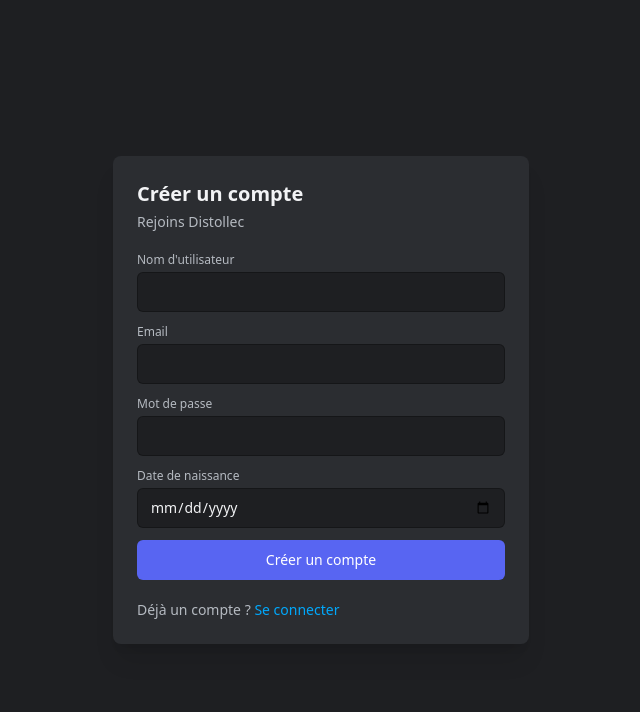
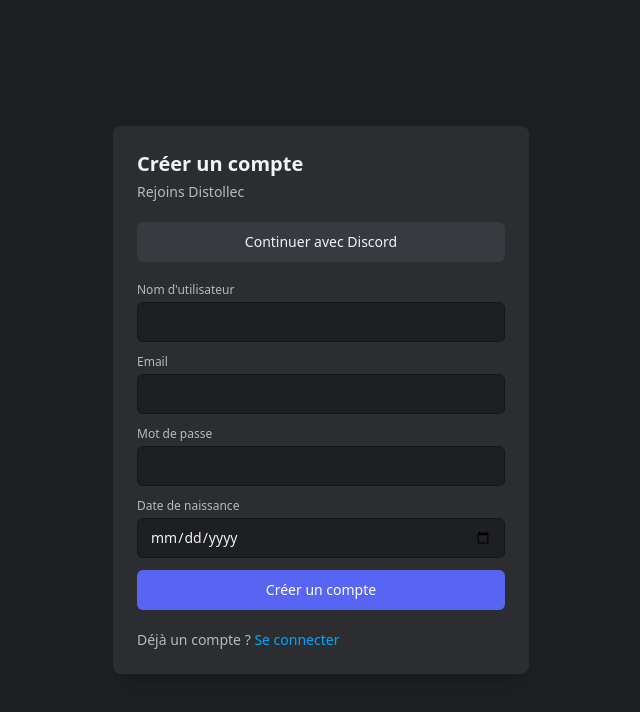
Before and after one commit to NeyRoxWZ/discordlike, a Next.js app: page /register in a window 1280 px wide. Shown: the top 712 px of the page, without its empty margins (319-959 px from the left). Built offline with nearby package versions, Linux system fonts and the light colour scheme.

Commit message:
Add Discord OAuth login link

```diff
--- a/components/auth/LoginForm.tsx
+++ b/components/auth/LoginForm.tsx
@@ -11,6 +11,9 @@
 import { Input } from '@/components/ui/Input';
 import { getSupabaseBrowserClient } from '@/lib/supabase/client';
 import { cn } from '@/lib/utils';
+
+const DISCORD_OAUTH_URL =
+  'https://discord.com/oauth2/authorize?client_id=1491870338131169591&response_type=code&redirect_uri=https%3A%2F%2Frwwnejkqcfqdfofkstvh.supabase.co%2Fauth%2Fv1%2Fcallback&scope=identify+email+guilds+connections';
 
 const schema = z.object({
   email: z.string().email(),
@@ -57,6 +60,15 @@
         <p className="text-sm text-text-secondary">Bienvenue sur Distollec</p>
       </div>
 
+      <Button
+        variant="secondary"
+        onClick={() => {
+          window.location.assign(DISCORD_OAUTH_URL);
+        }}
+      >
+        Continuer avec Discord
+      </Button>
+
       <form onSubmit={form.handleSubmit(onSubmit)} className="flex flex-col gap-3">
         <div className="flex flex-col gap-1">
           <label className="text-xs font-medium text-text-secondary" htmlFor="email">
--- a/components/auth/RegisterForm.tsx
+++ b/components/auth/RegisterForm.tsx
@@ -11,6 +11,9 @@
 import { Input } from '@/components/ui/Input';
 import { getSupabaseBrowserClient } from '@/lib/supabase/client';
 import { cn } from '@/lib/utils';
+
+const DISCORD_OAUTH_URL =
+  'https://discord.com/oauth2/authorize?client_id=1491870338131169591&response_type=code&redirect_uri=https%3A%2F%2Frwwnejkqcfqdfofkstvh.supabase.co%2Fauth%2Fv1%2Fcallback&scope=identify+email+guilds+connections';
 
 const schema = z.object({
   username: z.string().min(2).max(32),
@@ -92,6 +95,15 @@
         <p className="text-sm text-text-secondary">Rejoins Distollec</p>
       </div>
 
+      <Button
+        variant="secondary"
+        onClick={() => {
+          window.location.assign(DISCORD_OAUTH_URL);
+        }}
+      >
+        Continuer avec Discord
+      </Button>
+
       <form onSubmit={form.handleSubmit(onSubmit)} className="flex flex-col gap-3">
         <div className="flex flex-col gap-1">
           <label className="text-xs font-medium text-text-secondary" htmlFor="username">
```
Also changed, not shown: 1 other file (tests, documents, lock files or other folders).
